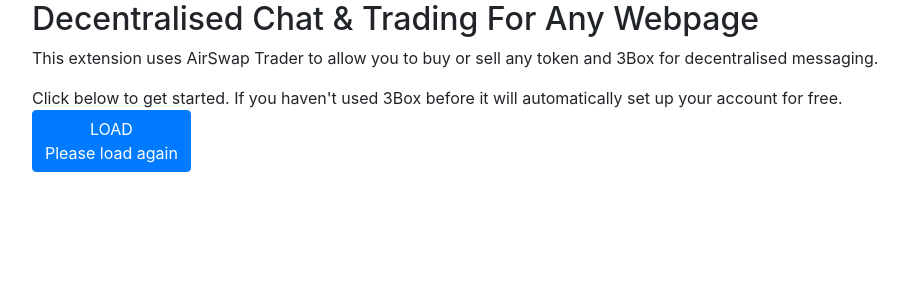
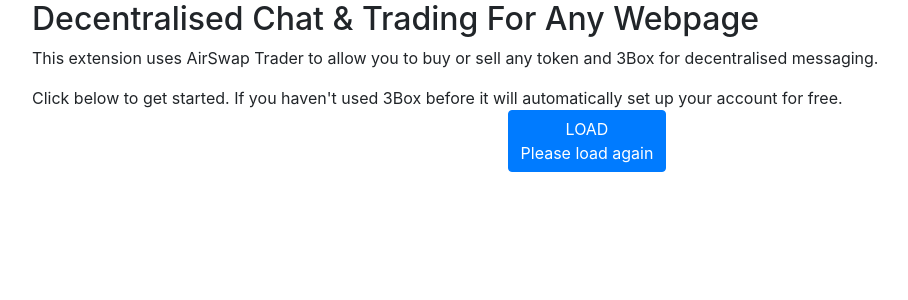
Before and after one commit to johngrantuk/decglocha, a React (Create React App) app: page / in a window 1280 px wide. Shown: the top 300 px of the page, without its empty margins (53-961 px from the left). Built offline with nearby package versions, Linux system fonts and the light colour scheme.

Commit message:
Title added.

```diff
--- a/src/App.js
+++ b/src/App.js
@@ -115,7 +115,10 @@ class App extends React.Component {
 
     // Then we initialize a new 3Box session
     const box = await Box.openBox(accounts[0], window.ethereum);
-    this.setState({box: box});
+    this.setState({
+      account: accounts[0],
+      box: box
+    });
     box.onSyncDone(this.boxSyncComplete);       // When you first authenticate the user's 3Box, all data might not be synced from the network yet.
   }
 
@@ -139,22 +142,11 @@ class App extends React.Component {
         <div>This extension uses AirSwap Trader to allow you to buy or sell any token and 3Box for decentralised messaging.</div>
         <p></p>
         <div>Click below to get started. If you haven't used 3Box before it will automatically set up your account for free.</div>
-        <button className="btn btn-primary" onClick={this.auth3Box}>LOAD<br/>{this.state.topic}</button>
+        <div className="text-center"><button className="btn btn-primary" onClick={this.auth3Box}>LOAD<br/>{this.state.topic}</button></div>
       </div>
     let messages;
     let addPost;
 
-    /*
-    messages = this.state.messages.map(k => {
-
-        return <div>
-                  <ProfileHover address={k.ethAddr} tileStyle={true} showName={true}/>
-                  <h4>{k.timestamp}</h4>
-                  <h4>{k.author}</h4>
-                  <h5>{k.message}</h5>
-               </div>
-      });
-    */
     messages = this.state.messages.map(k => {
       return <div>
             <div class="row">
@@ -173,11 +165,12 @@ class App extends React.Component {
     })
 
     if(this.state.isAuthenticated){
-      authenticate =
-        <div>
-          <button className="btn btn-primary" onClick={this.Logout3Box}>Logout 3Box</button>
-          <hr/>
-        </div>
+      authenticate = <div>
+                        <h3>You're Logged In To {this.state.topic}</h3>
+                        <button className="btn btn-primary" onClick={this.Logout3Box}>Logout</button>
+                        <hr/>
+                    </div>;
+
       addPost =
         <div>
           <input
```
